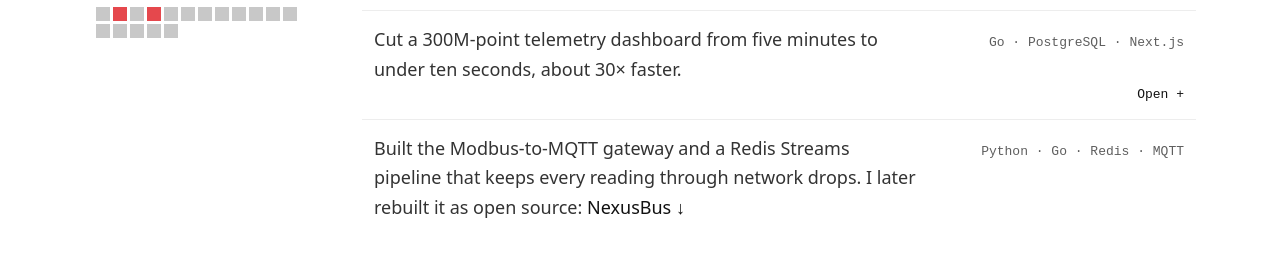
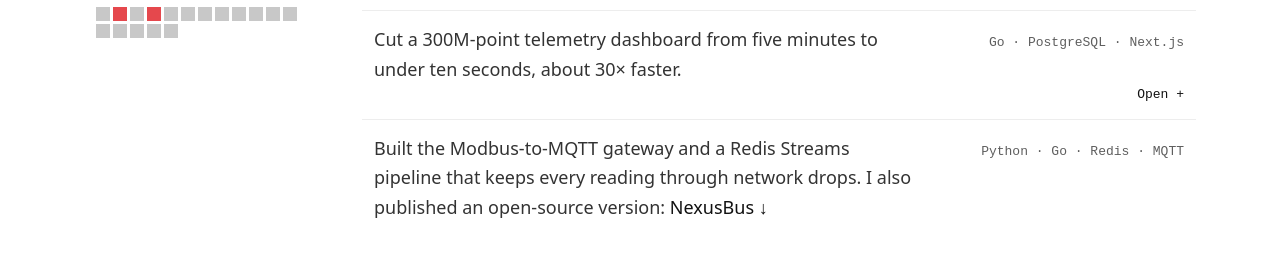
Before and after one commit to Jonathan0823/portfolio, an Astro site: page / in a window 1280 px wide. Shown: the part 1700-1972 px from the top of the page. Built offline with nearby package versions, Linux system fonts and the light colour scheme; Astro itself is replaced by a stand-in of ours; a web font is replaced by a local one.

Commit message:
fix(experience): use agreed wording for the published Project link

```diff
--- a/src/components/Experience.astro
+++ b/src/components/Experience.astro
@@ -48,7 +48,7 @@ const cap = (s: string) => s.charAt(0).toUpperCase() + s.slice(1);
               <div class="md:grid md:grid-cols-[1fr_240px] md:items-baseline md:gap-6">
                 <p class="text-[17px] leading-[1.55] text-body text-pretty md:text-lg md:leading-relaxed">{a.text}{(() => {
                     const published = projectForAchievement(projects, a.id);
-                    return published && (<> I later rebuilt it as open source: <a href={`#${projectAnchor(published.id)}`} class="text-ink">{published.data.name} ↓</a></>);
+                    return published && (<> I also published an open-source version: <a href={`#${projectAnchor(published.id)}`} class="text-ink">{published.data.name} ↓</a></>);
                   })()}</p>
                 <div class="mt-1.5 flex justify-between gap-3 md:mt-0 md:flex-col md:items-end md:gap-1 md:text-right">
                   {a.tags.length > 0 && <p class="font-mono text-[13px] leading-relaxed text-muted">{a.tags.join(' · ')}</p>}
```
